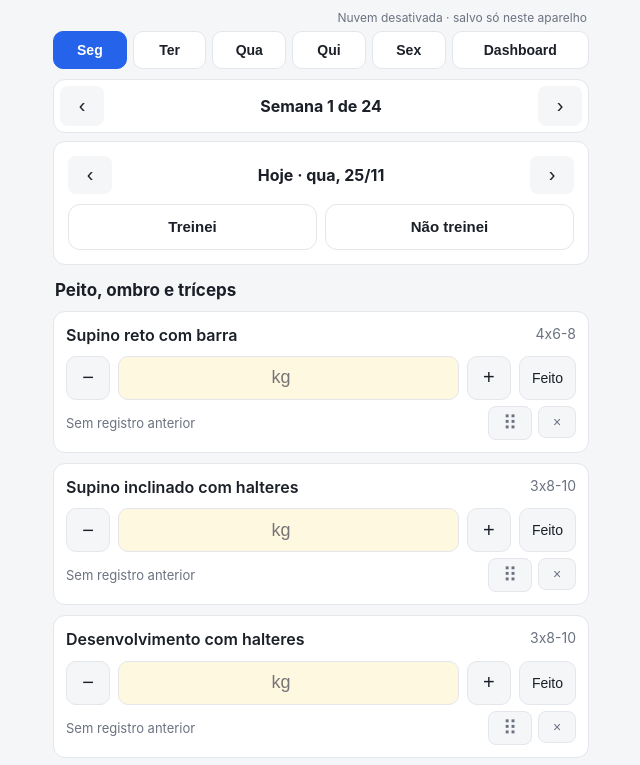
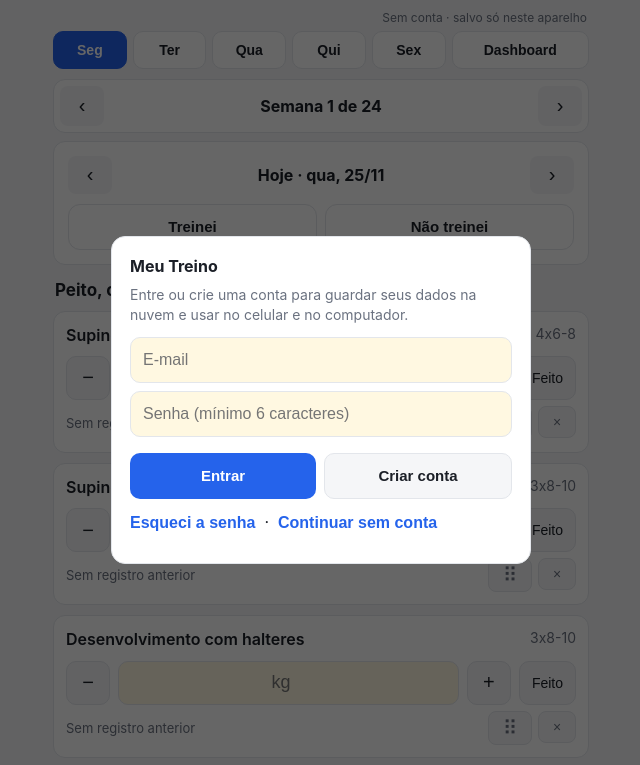
Before and after one commit to andre-l444/meu-treino, a plain HTML site: page index.html in a window 1280 px wide. Shown: the top 765 px of the page, without its empty margins (319-959 px from the left). Drawn offline with nearby package versions, Linux system fonts and the light colour scheme.

Commit message:
Update index.html

```diff
--- a/index.html
+++ b/index.html
@@ -217,7 +217,7 @@ if(nm>=tm&&nm-tm<=10&&!S.fired[t]){S.fired[t]=1;save(false);notify("Meta de hoje
 }
 setInterval(tick,20000);document.addEventListener("visibilitychange",tick);tick();
 var SB_URL="https://qvmyrelmcwpxvzishetu.supabase.co";
-var SB_KEY="COLE_AQUI_A_CHAVE_PUBLISHABLE";
+var SB_KEY="sb_publishable_XsGi4VC5zdij7rKEudh7BA_-7WHa3zI";
 var TB="meu_treino_dados";
 var DK={log:{},water:{},next:null,rem:{on:false,times:["09:00","11:00","13:00","15:00","17:00","19:00","21:00"]},fd:null,fired:{},items:null,week:1,loads:{},done:{},weights:{},start:60,goal:70,mt:0};
 var sb=null,user=null,pt=null,busy=false,paused=false,recov=false,stx="";
```
